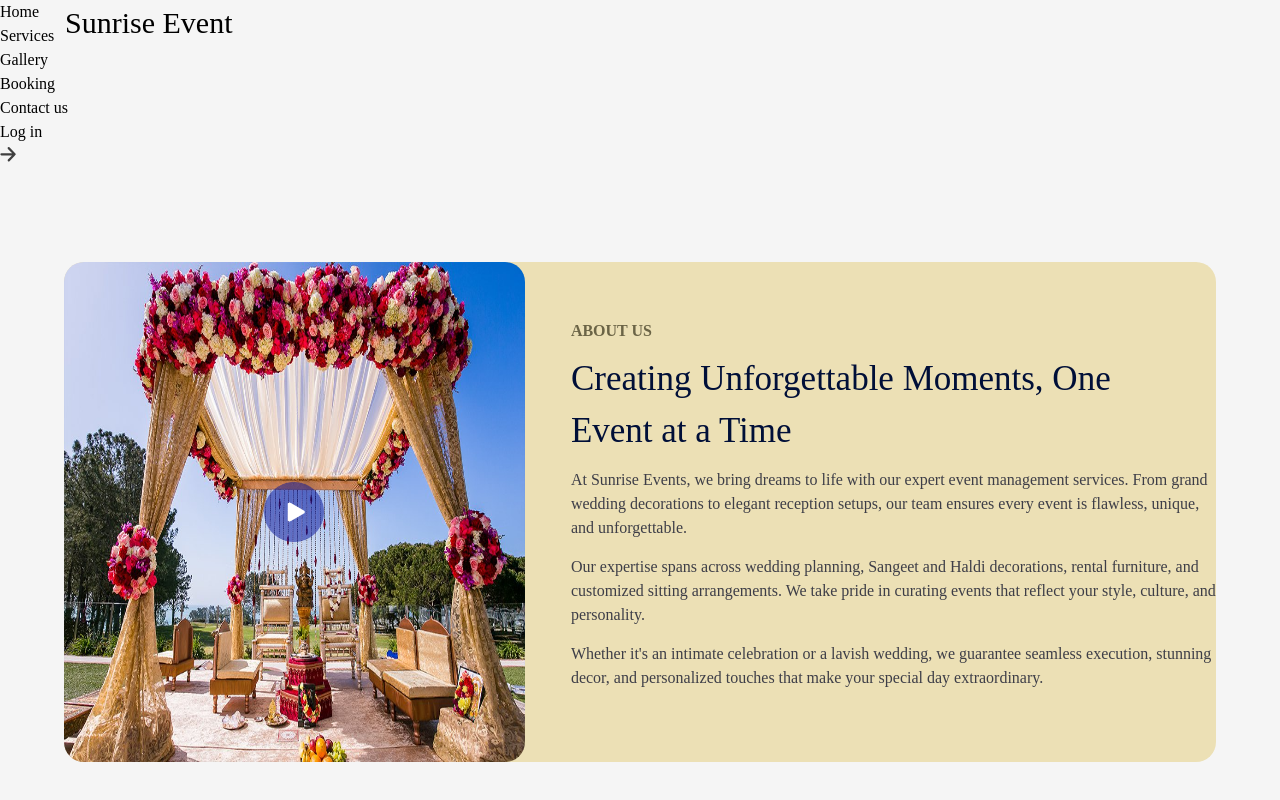
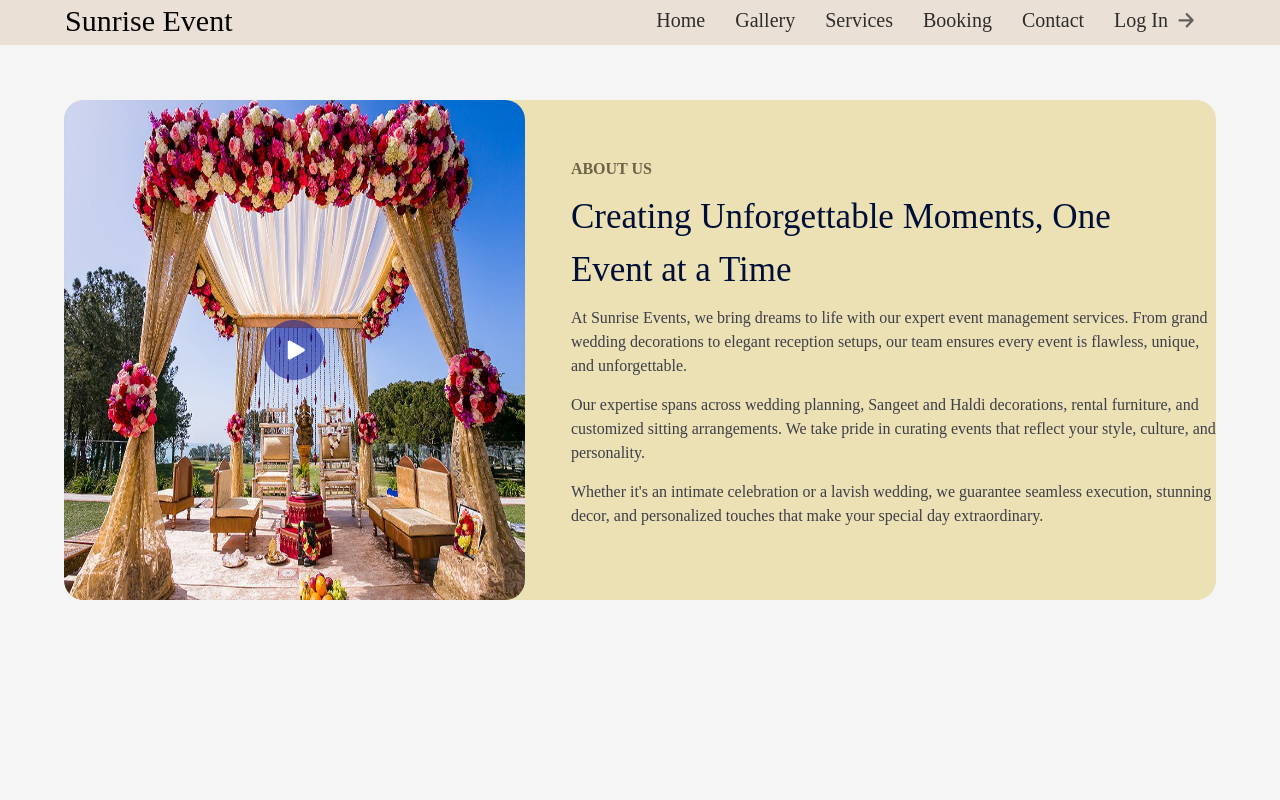
Before and after one commit to YADAVSOMURAMYAS/Sunrise_Event, a React (Vite) app in the folder frontend/sunrise-event-app/: page / in a window 1280 px wide. Shown: the top 800 px of the page. Built offline with nearby package versions, Linux system fonts and the light colour scheme.

Commit message:
Update Navbar.jsx

```diff
--- a/frontend/sunrise-event-app/src/components/Navbar/Navbar.jsx
+++ b/frontend/sunrise-event-app/src/components/Navbar/Navbar.jsx
@@ -1,58 +1,24 @@
-import React, { useState } from "react";
+import React from "react";
 import { Link } from "react-router-dom";
 import "./Navbar.css";
-import arrow_icon from "../../assets/arrow_icon.svg";
+import arrow_icon from "../../assets/arrow_icon.svg"
 
 function Navbar() {
-  const [isOpen, setIsOpen] = useState(false);
+  return (
+    <div className="container">
+      <div className="navbox">
+      <div className="brand " >
+        Sunrise Event
+      </div>
+        <a href="/" className="home">Home</a>
+        <a href="/gallery">Gallery</a>
+        <a href="/services">Services</a>
+        <a href="/booking">Booking</a>
+        <a href="/contact">Contact</a>
+        <a href="/login" ><div className="login">Log In<img src={arrow_icon} alt="" style={{ paddingTop: "2px" ,width:"17px"}}/></div></a>
 
-  const handleToggle = () => {
-    setIsOpen(!isOpen);
-  };
-
-  return (
-    <nav className="navbar">
-      <div className="brand">
-        <h2>Sunrise Event</h2>
       </div>
-      <div className="toggle-button" onClick={handleToggle}>
-        <span className="bar"></span>
-        <span className="bar"></span>
-        <span className="bar"></span>
-      </div>
-      <ul className={`nav-links ${isOpen ? "active" : ""}`}>
-        <li>
-          <Link to="/" onClick={handleToggle}>
-            Home
-          </Link>
-        </li>
-        <li>
-          <Link to="/services" onClick={handleToggle}>
-            Services
-          </Link>
-        </li>
-        <li>
-          <Link to="/gallery" onClick={handleToggle}>
-            Gallery
-          </Link>
-        </li>
-        <li>
-          <Link to="/booking" onClick={handleToggle}>
-            Booking
-          </Link>
-        </li>
-        <li>
-          <Link to="/contact" onClick={handleToggle}>
-            Contact us
-          </Link>
-        </li>
-        <li>
-          <Link to="/login" onClick={handleToggle}>
-            Log in <img src={arrow_icon} alt="arrow icon" style={{ width: "17px", paddingTop: "2px" }} />
-          </Link>
-        </li>
-      </ul>
-    </nav>
+    </div>
   );
 }
 
```
